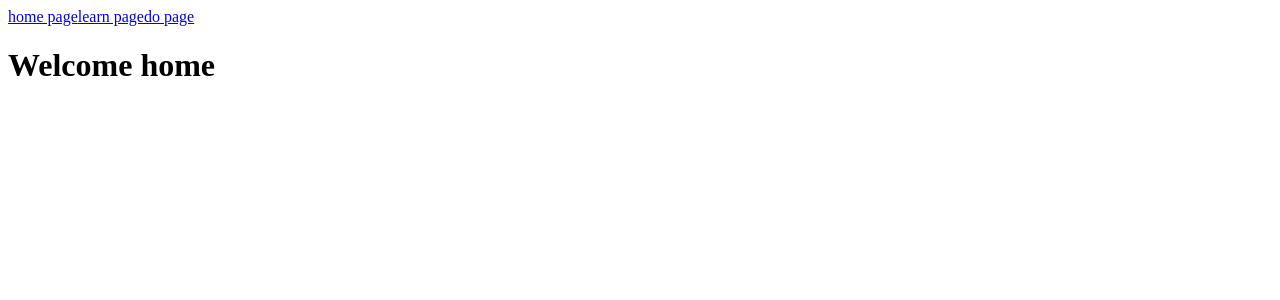
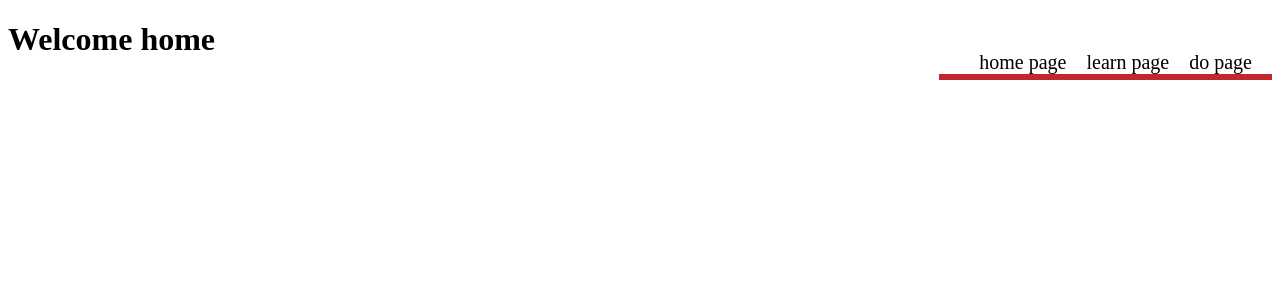
Before and after one commit to amychan331/hackathon_cbt, an Angular app in the folder hackathon-cbt/: page /home in a window 1280 px wide. Shown: the top 300 px of the page. Built offline with nearby package versions, Linux system fonts and the light colour scheme.

Commit message:
get navigation working

```diff
--- a/hackathon-cbt/src/app/app.component.css
+++ b/hackathon-cbt/src/app/app.component.css
@@ -0,0 +1,65 @@
+/* === DEFAULT SETTINGS === */
+body {
+  font-family: sans-serif;
+  height: 100%;
+  margin: 0;
+  padding: 0;
+  width: 100%;
+}
+
+/* === HEADERS & nav === */
+nav {
+  float: right;
+  font-size: 1.25em;
+}
+
+nav ul {
+  display: inline-block;
+  border-bottom: 6px solid #c1272d;
+  float: right;
+  list-style-type: none;
+  position: relative;
+  margin-top: 30px;
+}
+
+nav i.fa-bars {
+  display: none;
+}
+
+nav li {
+  float: left;
+  height: auto;
+  padding-right: 20px;
+  width: auto;
+}
+
+nav a {
+  color: black;
+  text-decoration: none;
+}
+
+nav ul a:hover,
+nav ul a:active {
+  border-bottom: 12px solid #c1272d;
+}
+
+/* === MEDIA QUERIES === */
+@media (max-width: 812px) {
+  nav ul {
+    display: none;
+    float: none;
+    position: relative;
+  }
+
+  nav li {
+    height: 43.5px;
+    width: 100%;
+  }
+
+  nav i.fa-bars {
+    display: inline-block;
+    float: right;
+    padding: 4%;
+    padding-left: 0;
+  }
+}
--- a/hackathon-cbt/src/app/app.component.html
+++ b/hackathon-cbt/src/app/app.component.html
@@ -1,6 +1,9 @@
-<div id="navbar">
-  <a routerLink="/home">home page</a>
-  <a routerLink="/learn">learn page</a>
-  <a routerLink="/do">do page</a>
-</div>
+<nav>
+  <a href="#"><i class="fa fa-bars fa-3x" aria-hidden="true"></i></a>
+  <ul>
+    <li><a routerLink="/home">home page</a></li>
+    <li><a routerLink="/learn">learn page</a></li>
+    <li><a routerLink="/do">do page</a></li>
+  </ul>
+</nav>
 <router-outlet></router-outlet>
--- a/hackathon-cbt/src/index.html
+++ b/hackathon-cbt/src/index.html
@@ -7,6 +7,7 @@
 
   <meta name="viewport" content="width=device-width, initial-scale=1">
   <link rel="icon" type="image/x-icon" href="favicon.ico">
+  <link rel="stylesheet" href="https://maxcdn.bootstrapcdn.com/font-awesome/4.7.0/css/font-awesome.min.css">
 </head>
 <body>
   <app-root></app-root>
```
